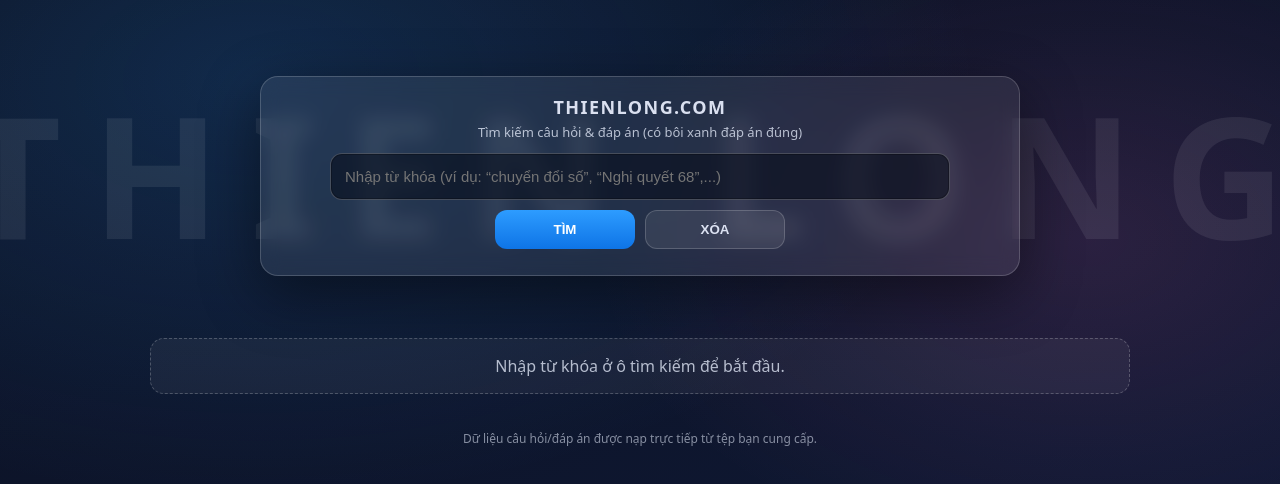
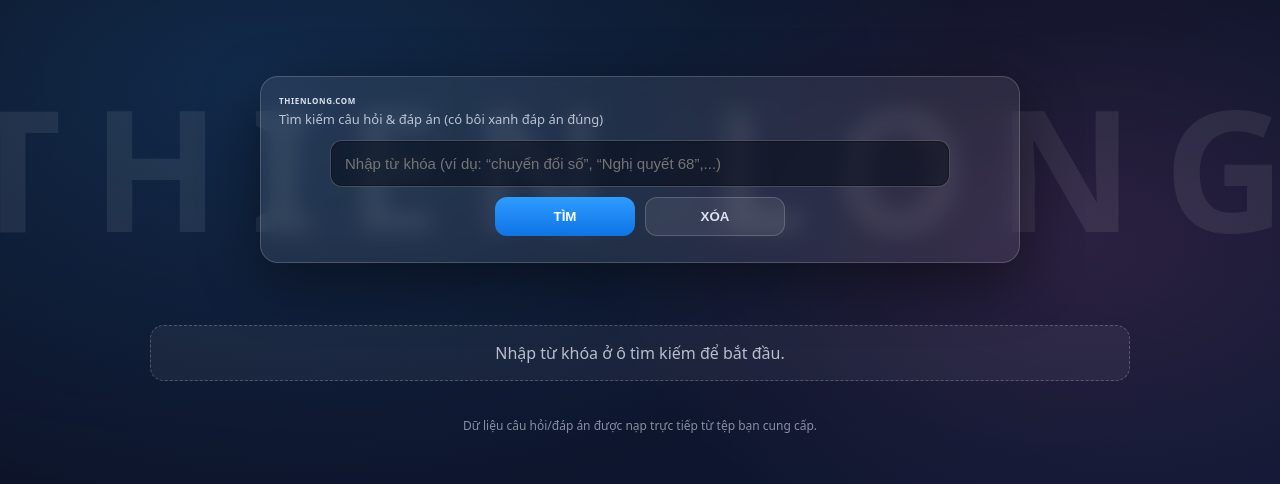
Before and after one commit to Akatfa/Quiz_CTV, a plain HTML site: page index.html in a window 1280 px wide. Shown: the top 484 px of the page. Drawn offline with Linux system fonts and the light colour scheme.

Commit message:
Update index.html

```diff
--- a/index.html
+++ b/index.html
@@ -3,7 +3,7 @@
 <head>
   <meta charset="utf-8" />
   <meta name="viewport" content="width=device-width, initial-scale=1" />
-  <title>THIÊN LONG - Tìm kiếm Câu hỏi & Đáp án</title>
+  <title>TLONG.COM - Tìm kiếm Câu hỏi & Đáp án</title>
   <style>
     :root{
       --bg1:#0b1020;
@@ -76,12 +76,12 @@
       display:flex;
       flex-direction:column;
       gap:4px;
-      text-align:center;
+      text-align:left;
       margin-bottom:12px;
     }
     .title h1{
       margin:0;
-      font-size:18px;
+      font-size:8px;
       letter-spacing:.08em;
       text-transform:uppercase;
       color:rgba(234,240,255,.92);
```
